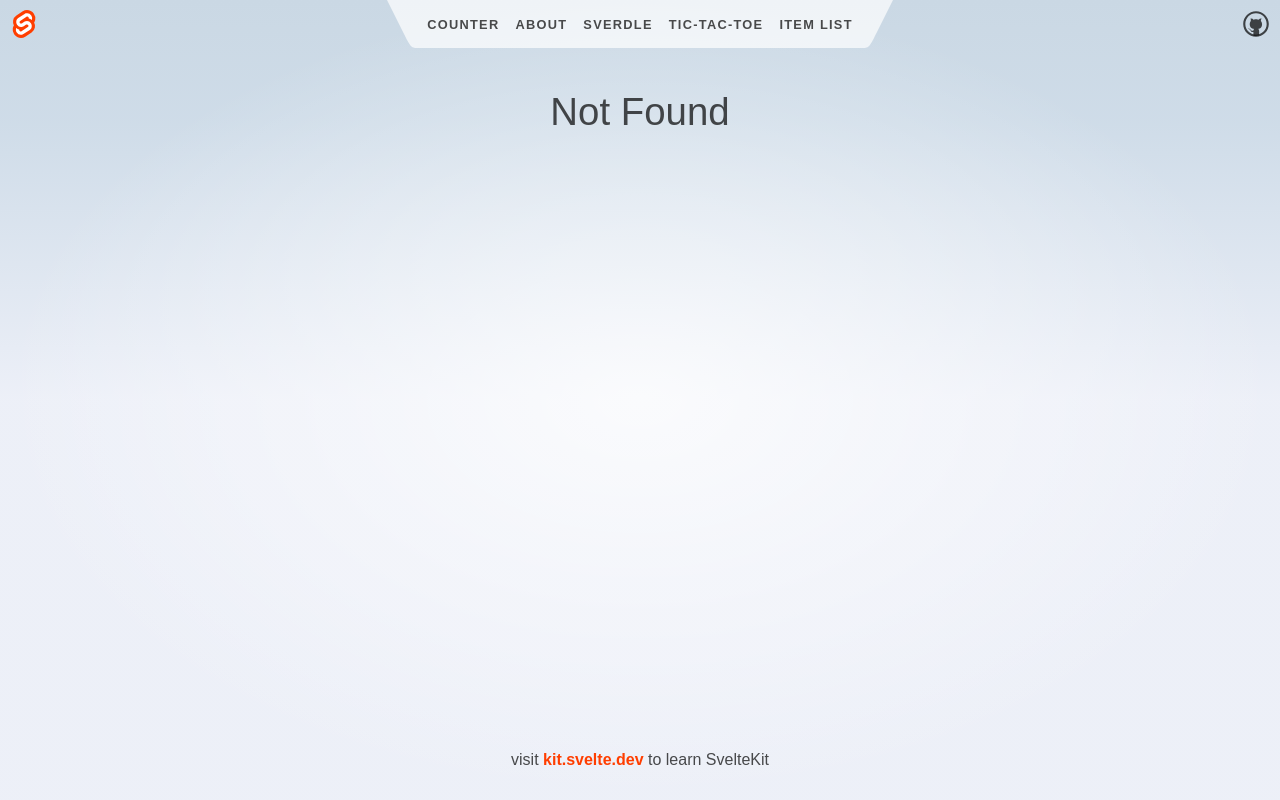
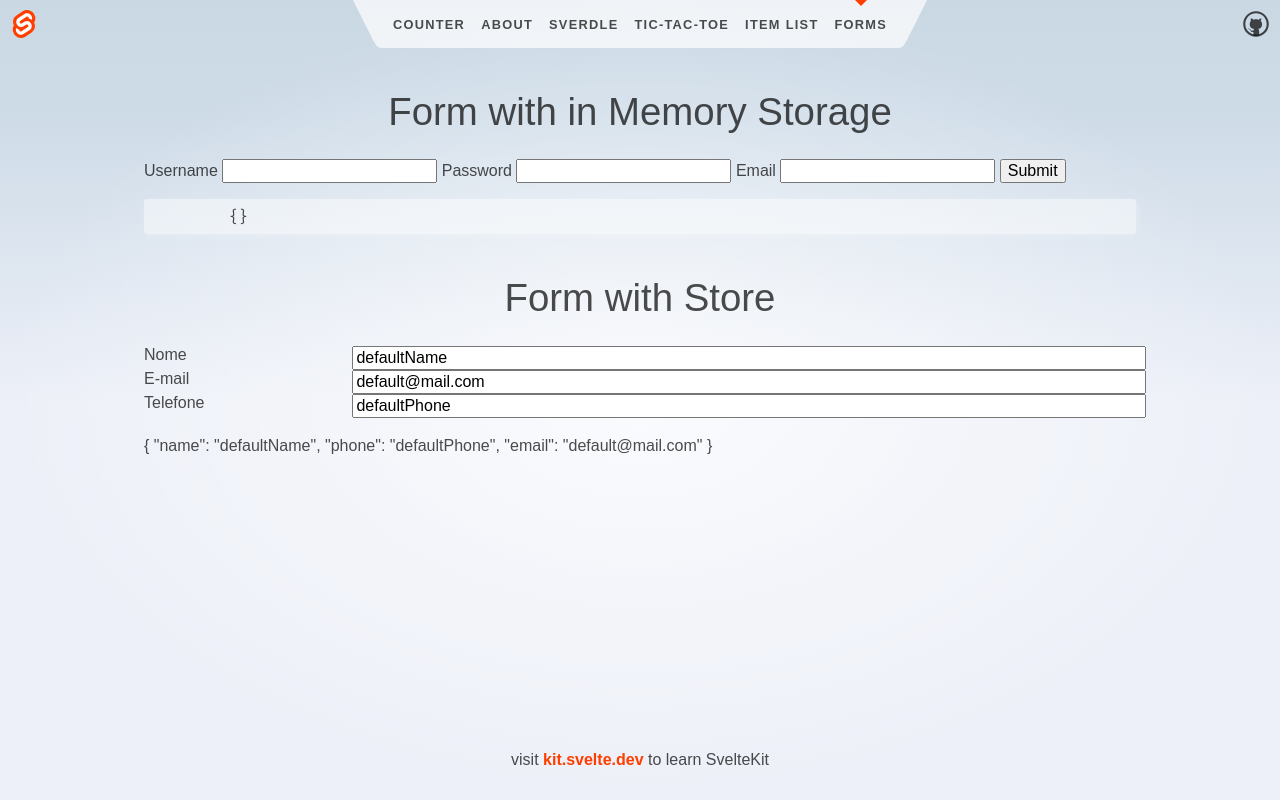
Before and after one commit to SaschaLucius/sveltekit-demo, a SvelteKit app: page /forms in a window 1280 px wide. Before the commit this address had no page. Built offline with nearby package versions, Linux system fonts and the light colour scheme.

Commit message:
Add Forms

```diff
--- a/src/routes/Header.svelte
+++ b/src/routes/Header.svelte
@@ -30,6 +30,9 @@
 			</li>
 			<li aria-current={$page.url.pathname === '/item-list' ? 'page' : undefined}>
 				<a href="/item-list">Item list</a>
+			</li>
+			<li aria-current={$page.url.pathname === '/forms' ? 'page' : undefined}>
+				<a href="/forms">Forms</a>
 			</li>
 		</ul>
 		<svg viewBox="0 0 2 3" aria-hidden="true">
--- /dev/null
+++ b/src/routes/forms/+page.svelte
@@ -0,0 +1,49 @@
+<script lang="ts">
+	import Input from './Input.svelte';
+	import { user } from './store';
+
+	let json = {};
+
+	function handleSubmit(e: SubmitEvent) {
+		const formData = new FormData(e.target as HTMLFormElement);
+		json = Object.fromEntries(formData.entries());
+	}
+</script>
+
+<svelte:head>
+	<title>forms</title>
+	<meta name="description" content="Forms" />
+</svelte:head>
+
+<h1>Form with in Memory Storage</h1>
+<form on:submit|preventDefault={handleSubmit}>
+	<Input label="Username" name="username" type="text" />
+	<Input label="Password" name="password" type="password" />
+	<Input label="Email" name="email" type="email" />
+	<button>Submit</button>
+</form>
+
+<pre>
+	{JSON.stringify(json, null, 2)}
+</pre>
+
+<h1>Form with Store</h1>
+<form class="content">
+	<label>Nome</label>
+	<input type="text" bind:value={$user.name} />
+	<label>E-mail</label>
+	<input type="text" bind:value={$user.email} />
+	<label>Telefone</label>
+	<input type="text" bind:value={$user.phone} />
+</form>
+<p>
+	{JSON.stringify($user, null, 2)}
+</p>
+
+<style>
+	.content {
+		display: grid;
+		grid-template-columns: 20% 80%;
+		grid-column-gap: 10px;
+	}
+</style>
--- /dev/null
+++ b/src/routes/forms/Input.svelte
@@ -0,0 +1,10 @@
+<script lang="ts">
+	export let label: string;
+	// need to include name,
+	// this will be the key in your json
+	export let name: string;
+	export let type: string;
+</script>
+
+<label for={name}>{label}</label>
+<input id={name} {name} {type} />
--- /dev/null
+++ b/src/routes/forms/store.ts
@@ -0,0 +1,7 @@
+import { writable } from 'svelte/store';
+
+export const user = writable({
+	name: 'defaultName',
+	phone: 'defaultPhone',
+	email: 'default@mail.com'
+});
```
